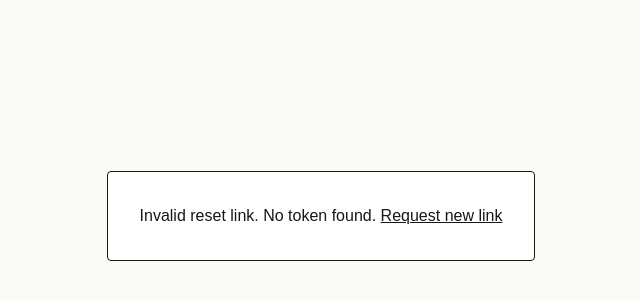
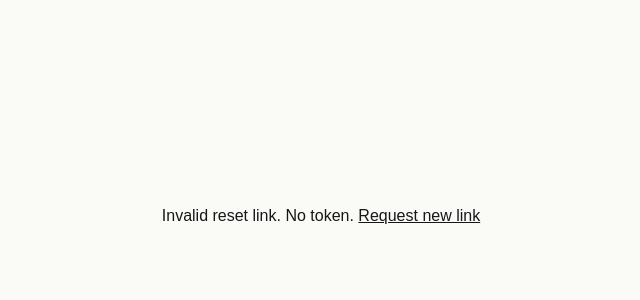
Before and after one commit to oredolagbenga/oro-lexicon, a Next.js app: page /reset-password in a window 1280 px wide. Shown: the part 184-484 px from the top of the page, without its empty margins (319-959 px from the left). Built offline with nearby package versions, Linux system fonts and the light colour scheme.

Commit message:
fix build useSearchParams suspense

```diff
--- a/src/app/reset-password/page.tsx
+++ b/src/app/reset-password/page.tsx
@@ -1,9 +1,11 @@
 "use client";
-import { useState } from "react";
+import { useState, Suspense } from "react";
 import { useSearchParams, useRouter } from "next/navigation";
 import Link from "next/link";
 
-export default function ResetPasswordPage() {
+export const dynamic = 'force-dynamic';
+
+function ResetForm() {
   const searchParams = useSearchParams();
   const token = searchParams.get("token");
   const router = useRouter();
@@ -24,7 +26,7 @@ export default function ResetPasswordPage() {
     const data = await res.json();
     setLoading(false);
     if (res.ok) {
-      setMsg("✅ Password reset! Redirecting to login...");
+      setMsg("✅ Password reset! Redirecting...");
       setTimeout(() => router.push("/login"), 1500);
     } else {
       setMsg("❌ " + (data.error || "Failed"));
@@ -32,18 +34,12 @@ export default function ResetPasswordPage() {
   }
 
   if (!token) {
-    return (
-      <div className="min-h-screen flex items-center justify-center bg-[#fafaf7] p-6">
-        <div className="bg-white p-8 rounded border">Invalid reset link. No token found. <Link href="/forgot-password" className="underline">Request new link</Link></div>
-      </div>
-    );
+    return <div>Invalid reset link. No token. <Link href="/forgot-password" className="underline">Request new link</Link></div>;
   }
 
   return (
-    <div className="min-h-screen flex items-center justify-center bg-[#fafaf7] p-6">
     <div className="w-full max-w-md bg-white rounded-2xl p-8 border">
       <h1 className="text-2xl font-serif font-bold">Set new password</h1>
-        <p className="mt-2 text-sm text-gray-600">For {token.substring(0,6)}...</p>
       <form onSubmit={submit} className="mt-6 space-y-4">
         <input required minLength={8} type="password" value={password} onChange={e=>setPassword(e.target.value)} placeholder="New password (8+ chars)" className="w-full h-12 rounded-full border px-5" />
         <button disabled={loading} className="w-full h-12 rounded-full bg-[#1a4d2e] text-white font-semibold disabled:opacity-50">
@@ -53,6 +49,15 @@ export default function ResetPasswordPage() {
       </form>
       <Link href="/login" className="mt-6 block text-center text-sm underline">Back to login</Link>
     </div>
+  );
+}
+
+export default function ResetPasswordPage() {
+  return (
+    <div className="min-h-screen flex items-center justify-center bg-[#fafaf7] p-6">
+      <Suspense fallback={<div>Loading...</div>}>
+        <ResetForm />
+      </Suspense>
     </div>
   );
 }
```
Lines whose indentation alone changed are shown as unchanged.
